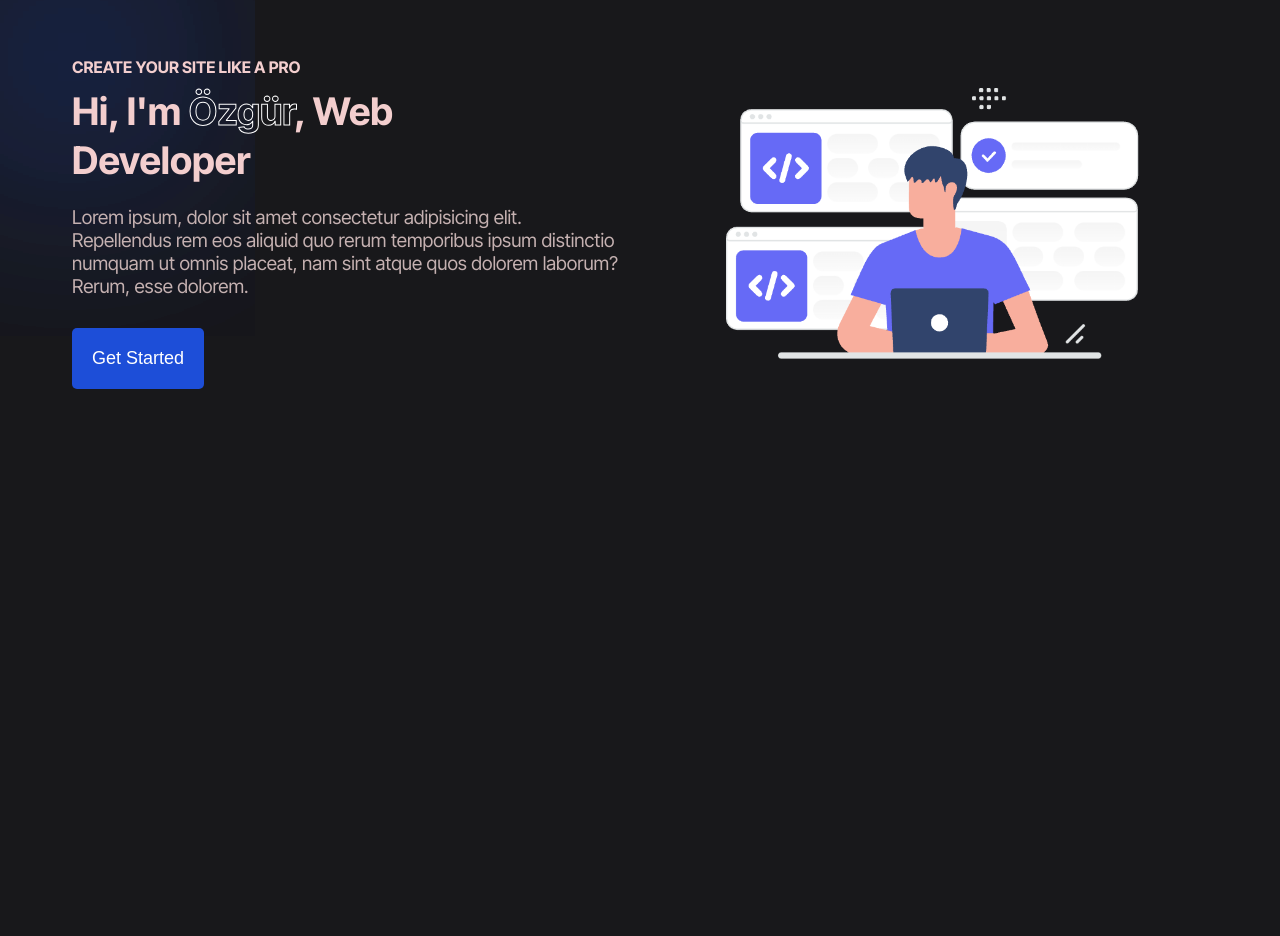
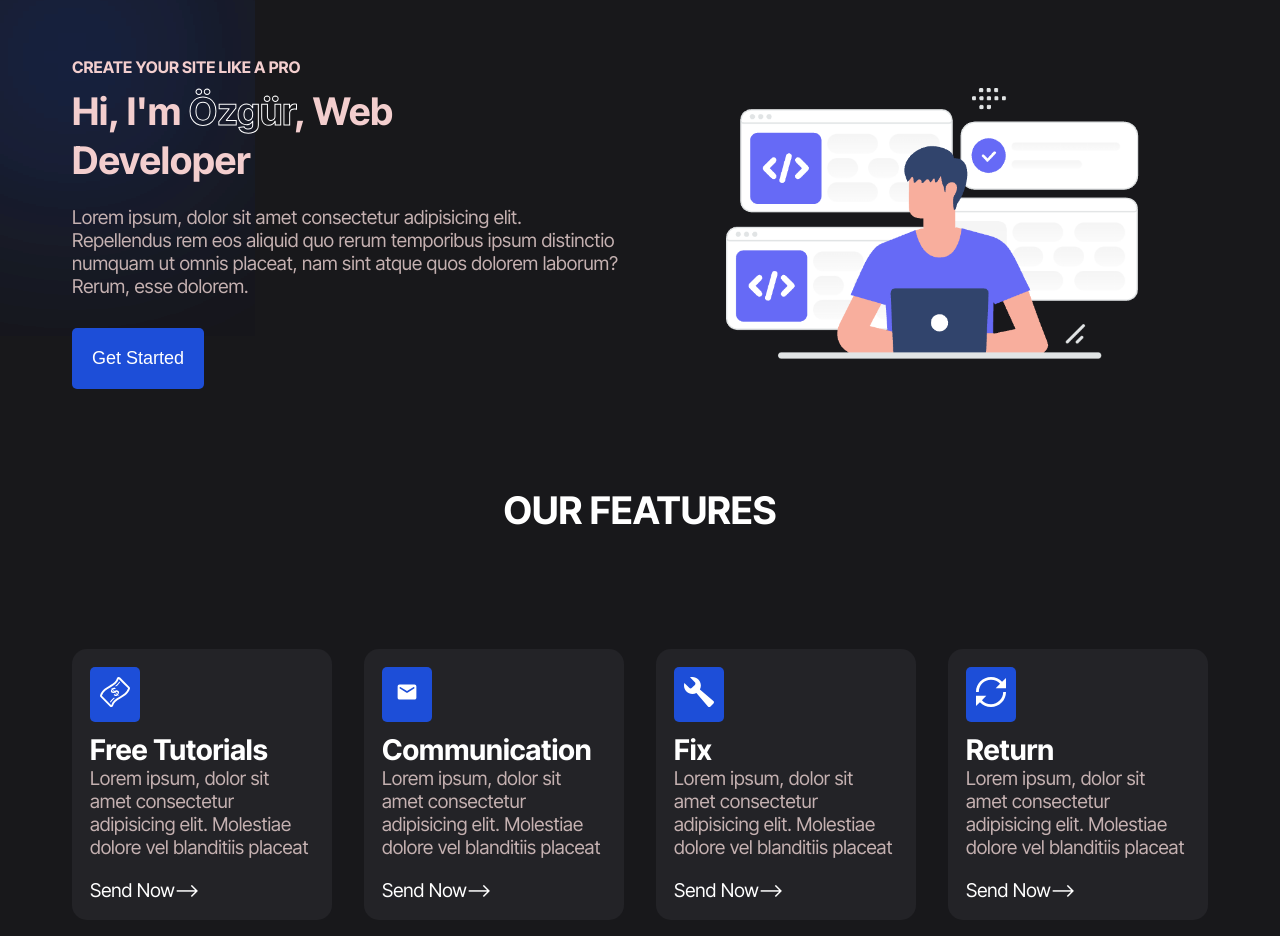
Before and after one commit to wlorez/portfolio, a plain HTML site: page index.html in a window 1280 px wide. Shown: the part 173-1109 px from the top of the page. Before the commit the page ends 800 px from the top, so only its background shows below. Drawn offline with Linux system fonts and the light colour scheme.

Commit message:
features

```diff
--- a/index.html
+++ b/index.html
@@ -46,6 +46,53 @@
             <img src="images/header.png" alt="">
         </div>
     </header>
+    <div class="text">
+        <h1>OUR FEATURES</h1>
+    </div>
+
+    <section class="features">
+        <div class="box">
+            <div class="iconn">
+                <svg class="icon icon-banknote" width="30" height="30"><use href="./images/symbol-defs.svg#icon-banknote"></use></svg>
+            </div>
+            <h2>Free Tutorials</h2>
+            <p>Lorem ipsum, dolor sit amet consectetur adipisicing elit. Molestiae dolore vel blanditiis placeat</p>
+            <a href="">Send Now--></a>
+        </div>
+
+
+        <div class="box">
+            <div class="iconn">
+                <svg class="icon icon-banknote" width="30" height="30"><use href="./images/symbol-defs.svg#icon-email"></use></svg>
+            </div>
+            <h2>Communication</h2>
+            <p>Lorem ipsum, dolor sit amet consectetur adipisicing elit. Molestiae dolore vel blanditiis placeat</p>
+            <a href="">Send Now--></a>
+        </div>
+
+
+        <div class="box">
+            <div class="iconn">
+                <svg class="icon icon-banknote" width="30" height="30"><use href="./images/symbol-defs.svg#icon-wrench"></use></svg>
+            </div>
+            <h2>Fix</h2>
+            <p>Lorem ipsum, dolor sit amet consectetur adipisicing elit. Molestiae dolore vel blanditiis placeat</p>
+            <a href="">Send Now--></a>
+        </div>
+
+
+        <div class="box">
+            <div class="iconn">
+                <svg class="icon icon-banknote" width="30" height="30"><use href="./images/symbol-defs.svg#icon-loop2"></use></svg>
+            </div>
+            <h2>Return</h2>
+            <p>Lorem ipsum, dolor sit amet consectetur adipisicing elit. Molestiae dolore vel blanditiis placeat</p>
+            <a href="">Send Now--></a>
+        </div>
+    </section>
+
+
+
 
 
 
--- a/styles.css
+++ b/styles.css
@@ -116,7 +116,6 @@ ul {
   }
 
   .container p{
-    color:  #f3cece;
     margin-top: 20px;
     color: #c5b1b1;
   }
@@ -143,3 +142,62 @@ ul {
   .get-btn:hover{
     background-color: #172554;
   }
+
+
+  section{
+    max-width: 1200px;
+    margin: 0 auto;
+    padding: 1rem 2rem;
+    display: grid;
+    grid-template-columns: repeat(4, 1fr);
+    gap: 2rem;
+  }
+
+  .box{
+    background-color: #232327;
+    padding: 1rem;
+    border: 2px solid transparent;
+    border-radius: 15px;
+    transition: all 0.3s ease;
+
+  }
+
+  .box:hover{
+    background-color: #323232;
+    border-color: #fff;
+  }
+
+  section h2{
+    color: #fff;
+  }
+
+  section p{
+    color: #c5b1b1;
+    margin-bottom: 20px;
+  }
+
+  section a{
+    color: #fff;
+    transition: all 0.3s ease;
+  }
+
+
+  section a:hover{
+    color: #1d4ed8;
+  }
+
+  .iconn{
+    fill: #fff;
+    padding: 10px 10px;
+    background-color: #1d4ed8;
+    width: 50px;
+    height: auto;
+    border-radius: 5px;
+    margin-bottom: 10px;
+  }
+
+  .text h1{
+    text-align: center;
+    margin-bottom: 100px;
+    color: #fff;
+  }
```
Also changed, not shown: images/symbol-defs.svg (added). Lines whose indentation alone changed are shown as unchanged.
